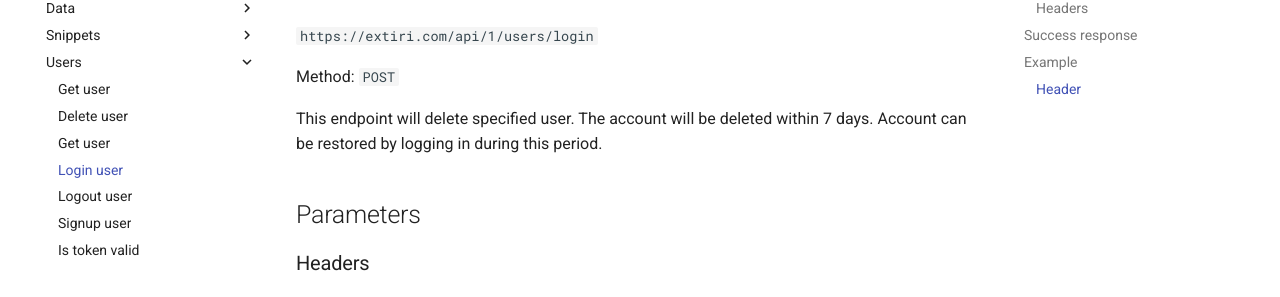
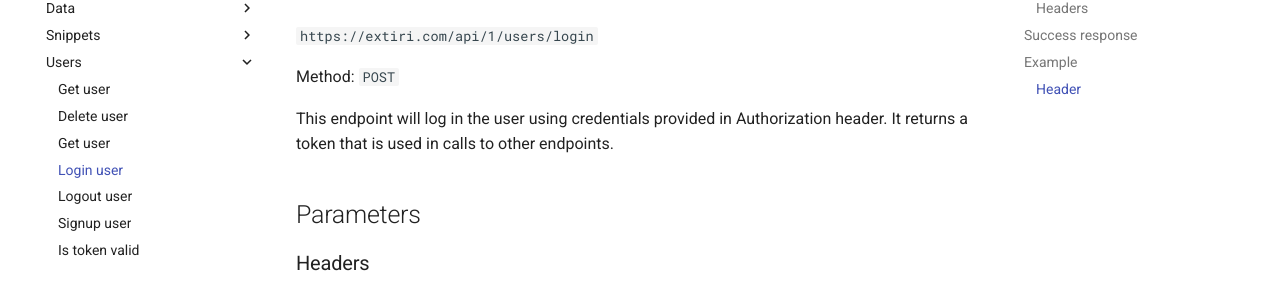
Before and after one commit to Extiri/extiri-docs, an MkDocs documentation site: the page built from docs/users/login_user.md, in a window 1280 px wide and 1150 px high. Shown: the part 157-454 px from the top of the window. Built offline with MkDocs 1.6.1 and Material for MkDocs 9.7.7, drawn with Linux system fonts in a browser that asks for light colours.

Commit message:
fix: Fix typos and other issues.

```diff
--- a/docs/users/login_user.md
+++ b/docs/users/login_user.md
@@ -4,7 +4,7 @@
 
 Method: `POST`
 
-This endpoint will delete specified user. The account will be deleted within 7 days. Account can be restored by logging in during this period.
+This endpoint will log in the user using credentials provided in Authorization header. It returns a token that is used in calls to other endpoints.
 
 ## Parameters
 ### Headers
```
Also changed, not shown: docs/users/logout_user.md (+1 -1 lines).
